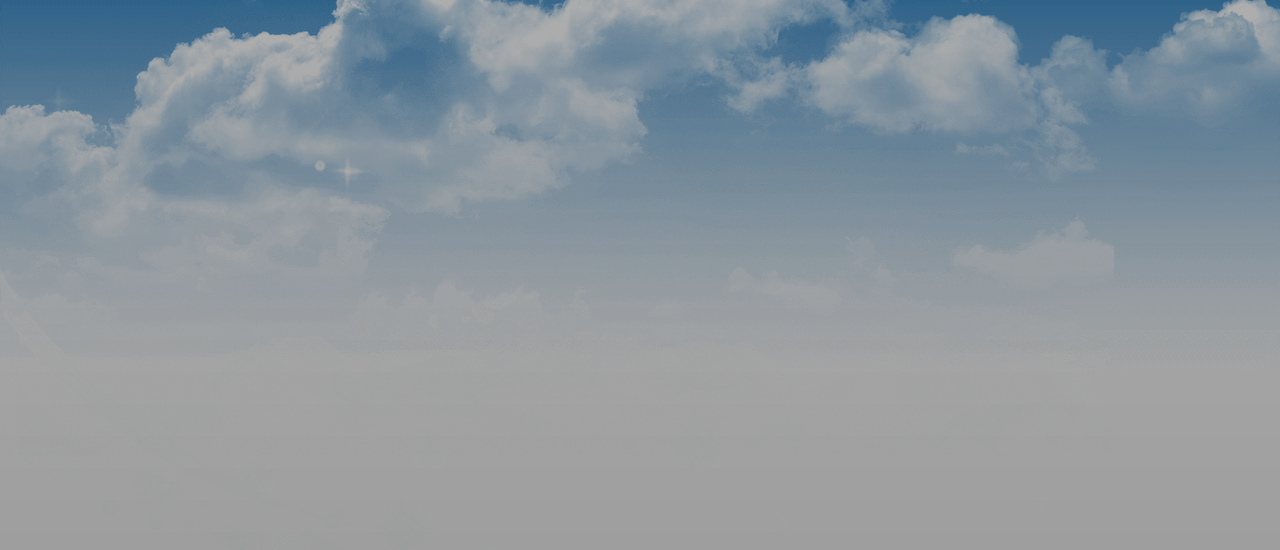
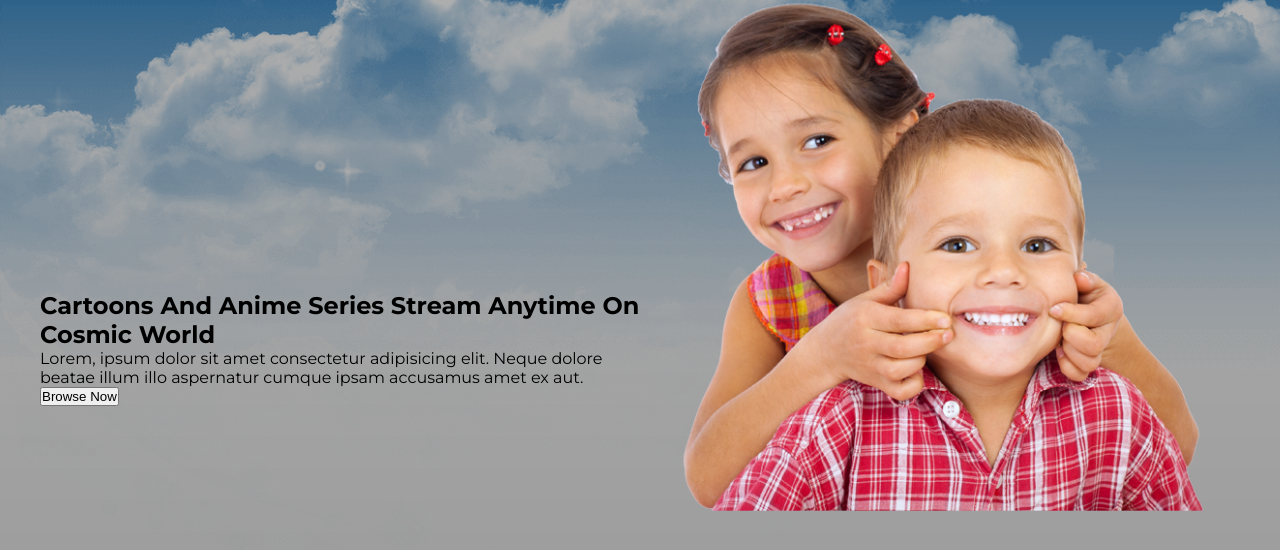
Before and after one commit to arifulmrislam/Cosmic-World-CS, a plain HTML site: page index.html in a window 1280 px wide. Shown: the part 92-642 px from the top of the page. Drawn offline with Linux system fonts and the light colour scheme.

Commit message:
banner section update

```diff
--- a/index.html
+++ b/index.html
@@ -8,7 +8,7 @@
     </head>
     <body>
         <!------------------------------------------------------->
-                    <!--Navbar section start  -->
+        <!--Navbar section start  -->
         <!------------------------------------------------------->
         <header>
             <nav class="nav-container">
@@ -24,12 +24,28 @@
                     <li><a href>Contact</a></li>
                 </ul>
             </nav>
+            <section class="banner-container">
+                <div class="banner">
+                    <div class="banner-left">
+                        <h1>Cartoons And Anime Series Stream Anytime On Cosmic
+                            World</h1>
+                        <p>Lorem, ipsum dolor sit amet consectetur adipisicing
+                            elit. Neque dolore beatae illum illo aspernatur
+                            cumque ipsam accusamus amet ex aut.</p>
+                        <button class="btn-primary">Browse Now</button>
+                    </div>
+                    <div class="banner-right">
+                        <img src="./images/about.png" alt>
+                    </div>
+                </div>
+            </section>
+            <!-------Banner section end------->
         </header>
         <!------------------------------------------------------->
-                    <!--Navbar section end  -->
+        <!--Navbar section end  -->
         <!------------------------------------------------------->
         <!------------------------------------------------------->
-                    <!--Navbar section start  -->
+        <!--Navbar section start  -->
         <!------------------------------------------------------->
     </body>
 </html>
--- a/style/style.css
+++ b/style/style.css
@@ -17,8 +17,8 @@ body{
         /************* Header & Navigation styles start ***********/
 /*************************************************************************/
 header{
-    height:100vh;
-    width: 100%;
+    /* height:100vh; */
+    /* width: 100%; */
     background-image: url(../images/cloud.png),linear-gradient(rgba(0,0,0,0.3),rgba(0,0,0,0.4));
     background-blend-mode: overlay;
     background-image: no-repeat;
@@ -56,8 +56,23 @@ nav{
 /*************************************************************************/
         /************* Banner styles start ***********/
 /*************************************************************************/
-
-
+.banner{
+    height: calc(100vh - 80px);
+    display: grid;
+    grid-template-columns: 1fr 1fr;
+    max-width: 1200px;
+    margin: 0 auto;
+    /* grid-template-columns: repeat(2,1fr); */
+}
+.banner-left{
+    display: flex;
+    flex-direction: column;
+    justify-content: center;
+    align-items: flex-start;
+}
+.banner-right img{
+    width: 100%;
+}
 
 
 
```
